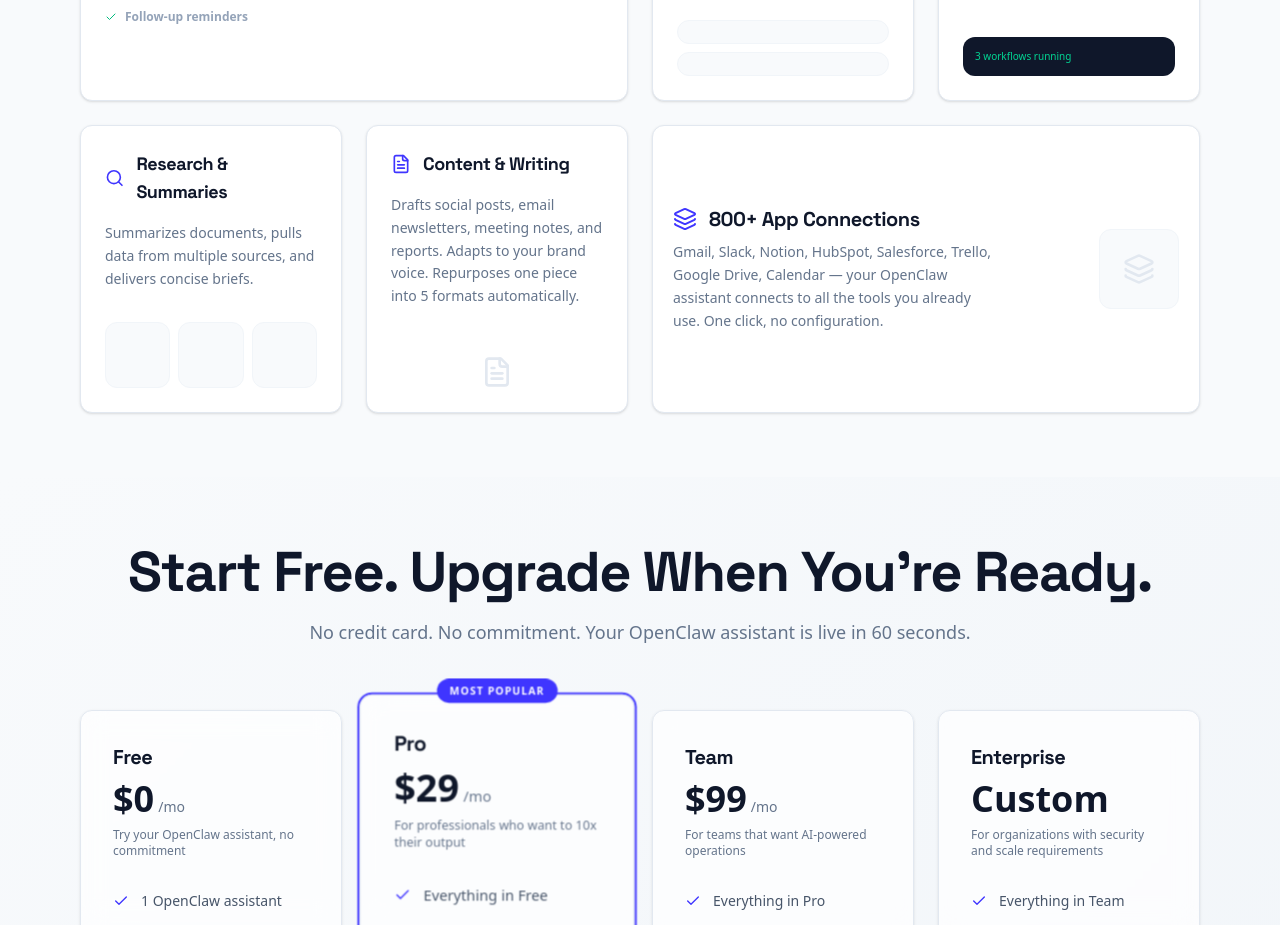
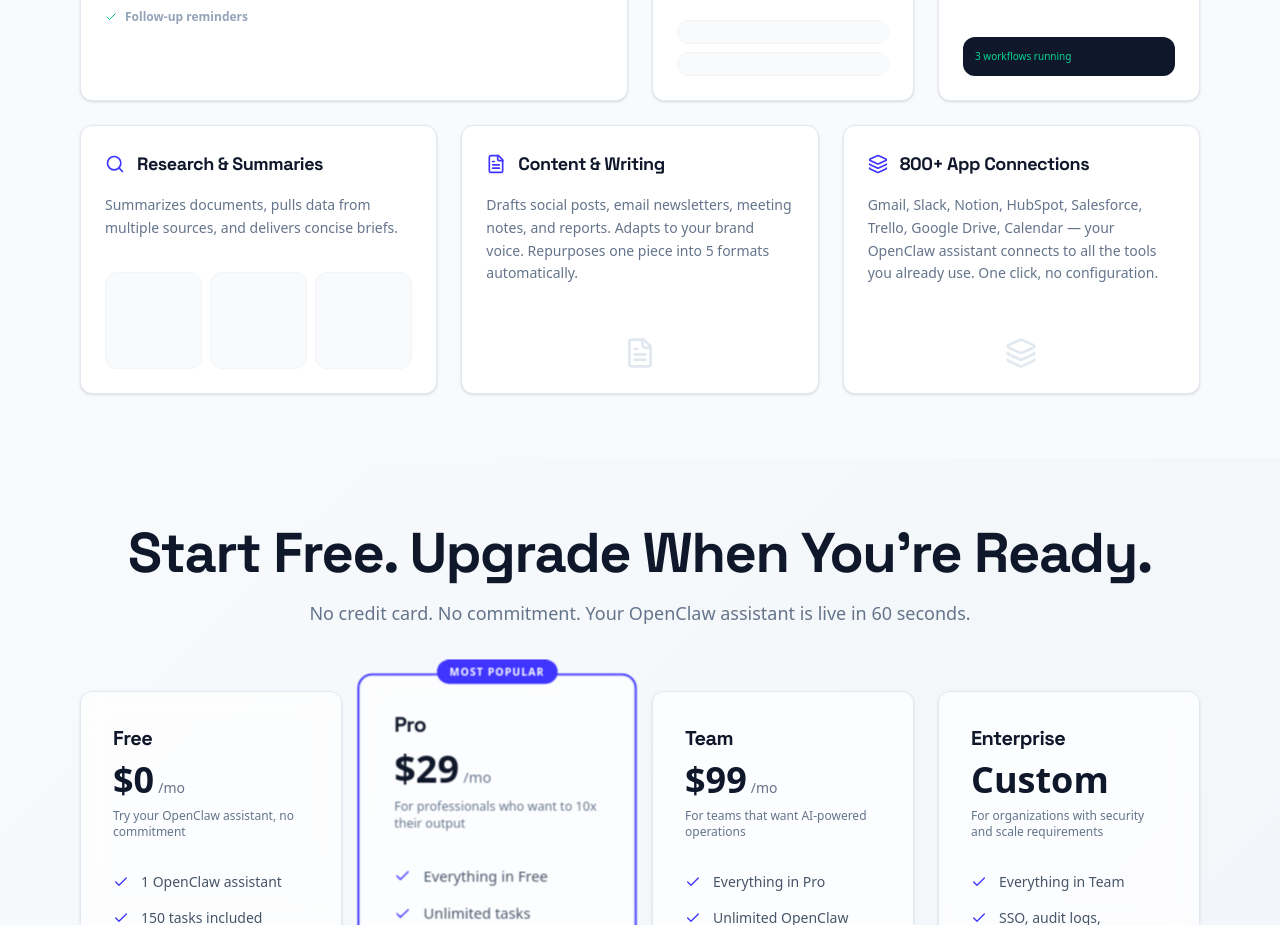
Before and after one commit to llmreseacher/test_landing, a React (Vite) app: page / in a window 1280 px wide. Shown: the part 4560-5485 px from the top of the page. Built offline with nearby package versions, Linux system fonts and the light colour scheme; a web font is replaced by a local one.

Commit message:
Equalize bento grid row 2 cards to equal thirds (col-span-4)
All 3 cards now take equal width, giving more room for text
and reducing line wrapping. Removed max-w-xs and side-by-side
layout from 800+ card for consistent card design.

Co-Authored-By: Claude Opus 4.6 <noreply@anthropic.com>

```diff
--- a/src/App.tsx
+++ b/src/App.tsx
@@ -677,7 +677,7 @@ const OpenCloudFeatures = () => {
           </div>
 
           {/* Row 2 */}
-          <div className="md:col-span-3 bg-white rounded-xl p-6 border border-slate-200 shadow-sm hover:shadow-md transition-shadow flex flex-col space-y-4">
+          <div className="md:col-span-4 bg-white rounded-xl p-6 border border-slate-200 shadow-sm hover:shadow-md transition-shadow flex flex-col space-y-4">
             <div className="flex items-center gap-3 text-slate-900">
               <Search className="w-5 h-5 text-primary" />
               <h3 className="text-lg font-bold">Research & Summaries</h3>
@@ -690,7 +690,7 @@ const OpenCloudFeatures = () => {
             </div>
           </div>
 
-          <div className="md:col-span-3 bg-white rounded-xl p-6 border border-slate-200 shadow-sm hover:shadow-md transition-shadow flex flex-col space-y-4">
+          <div className="md:col-span-4 bg-white rounded-xl p-6 border border-slate-200 shadow-sm hover:shadow-md transition-shadow flex flex-col space-y-4">
             <div className="flex items-center gap-3 text-slate-900">
               <FileText className="w-5 h-5 text-primary" />
               <h3 className="text-lg font-bold">Content & Writing</h3>
@@ -703,20 +703,16 @@ const OpenCloudFeatures = () => {
             </div>
           </div>
 
-          <div className="sm:col-span-2 md:col-span-6 bg-white rounded-xl p-4 sm:p-5 border border-slate-200 shadow-sm hover:shadow-md transition-shadow flex flex-col sm:flex-row sm:items-center justify-between group gap-3">
-            <div className="space-y-2">
-              <div className="flex items-center gap-3 text-slate-900">
-                <Layers className="w-6 h-6 text-primary" />
-                <h3 className="text-xl font-bold">800+ App Connections</h3>
-              </div>
-              <p className="text-slate-500 text-sm max-w-xs leading-relaxed">
-                Gmail, Slack, Notion, HubSpot, Salesforce, Trello, Google Drive, Calendar — your OpenClaw assistant connects to all the tools you already use. One click, no configuration.
-              </p>
+          <div className="sm:col-span-2 md:col-span-4 bg-white rounded-xl p-6 border border-slate-200 shadow-sm hover:shadow-md transition-shadow flex flex-col space-y-4">
+            <div className="flex items-center gap-3 text-slate-900">
+              <Layers className="w-5 h-5 text-primary" />
+              <h3 className="text-lg font-bold">800+ App Connections</h3>
             </div>
-            <div className="flex items-center shrink-0">
-              <div className="w-20 h-20 bg-slate-50 rounded-xl border border-slate-100 flex items-center justify-center group-hover:scale-105 transition-transform">
-                <Layers className="w-8 h-8 text-slate-200" />
-              </div>
+            <p className="text-slate-500 text-sm leading-relaxed">
+              Gmail, Slack, Notion, HubSpot, Salesforce, Trello, Google Drive, Calendar — your OpenClaw assistant connects to all the tools you already use. One click, no configuration.
+            </p>
+            <div className="mt-auto pt-4 flex items-center justify-center">
+              <Layers className="w-8 h-8 text-slate-200" />
             </div>
           </div>
         </div>
```
